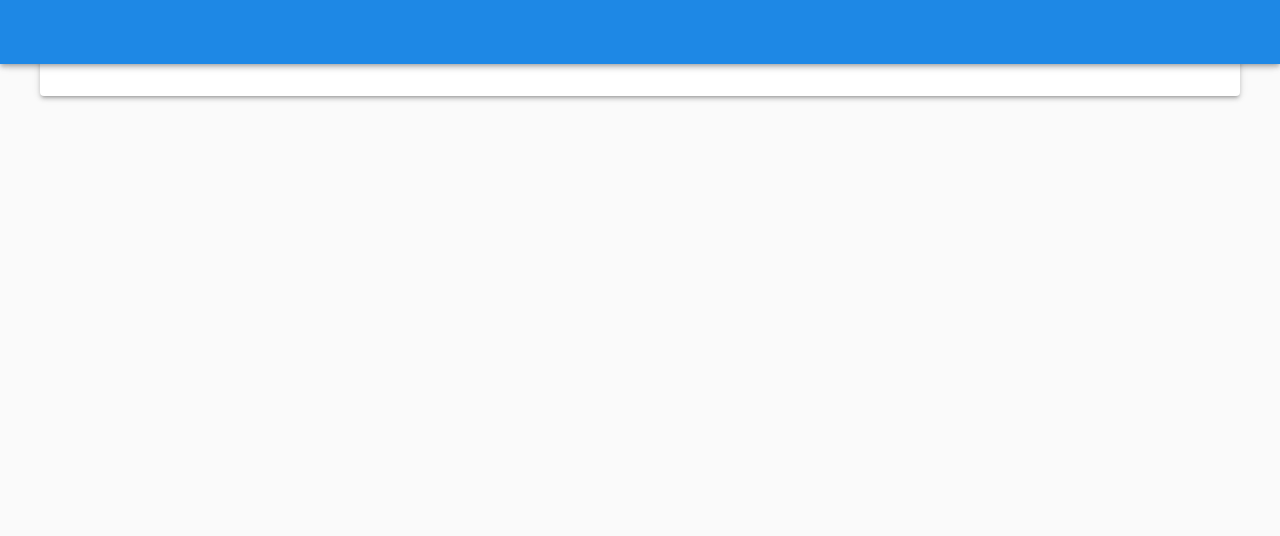
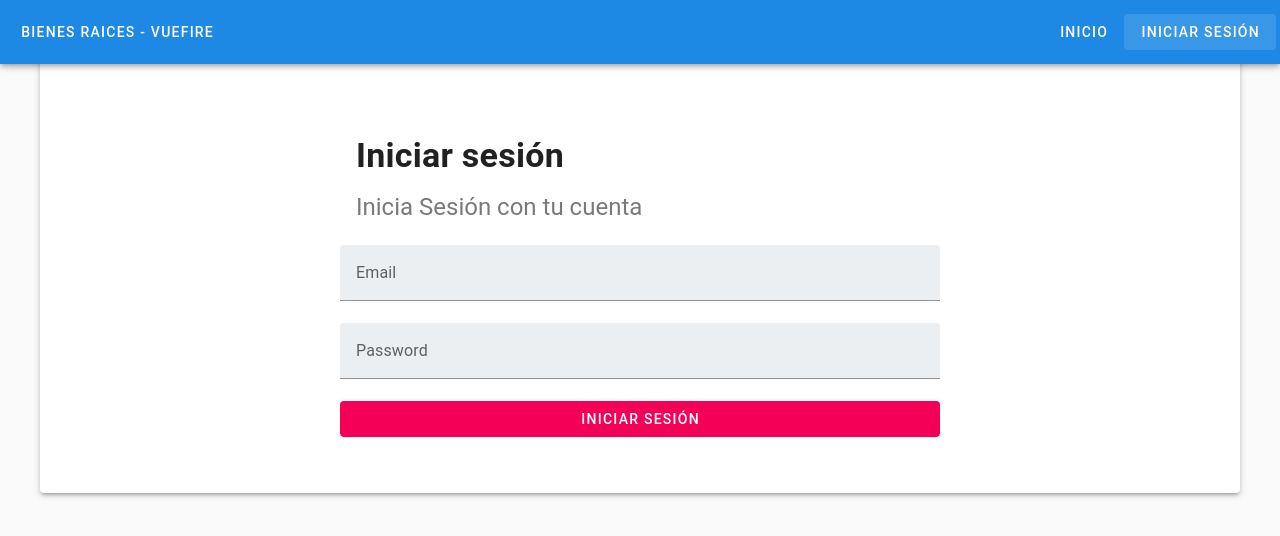
Before and after one commit to peranv/vue-bienes-raices, a Vue app: page /login in a window 1280 px wide. Before the commit this address had no page. Shown: the top 536 px of the page. Built offline with nearby package versions, Linux system fonts and the light colour scheme.

Commit message:
Agregando login

```diff
--- a/src/App.vue
+++ b/src/App.vue
@@ -11,12 +11,24 @@
 
    <v-layout>
     <v-app-bar color="blue-darken-1">
+      <template v-slot:prepend>
+        <v-btn
+            :to="{name: 'home'}">
+          Bienes Raices - VueFire
+        </v-btn>
+      </template>
+
        <template v-slot:append>
+        <v-btn
+            :to="{name: 'home'}">
+          Inicio
+        </v-btn>
+        <v-btn
+            :to="{name: 'login'}">
+          Iniciar Sesión
+        </v-btn>
+       </template>
 
-       </template>
-       <template v-slot:prepend>
-
-       </template>
     </v-app-bar>
 
     <v-main>
--- a/src/router/index.js
+++ b/src/router/index.js
@@ -8,6 +8,11 @@
       path: '/',
       name: 'home',
       component: HomeView
+    },
+    {
+      path: '/login',
+      name: 'login',
+      component: () => import('../views/LoginView.vue')
     }
   ]
 })
--- a/src/views/HomeView.vue
+++ b/src/views/HomeView.vue
@@ -2,7 +2,5 @@
 </script>
 
 <template>
-  <main>
    <h1 class="text-center text-h3 front-weight-bold my-5">Vue Bienes Raices</h1>
-  </main>
 </template>
--- /dev/null
+++ b/src/views/LoginView.vue
@@ -0,0 +1,38 @@
+<script setup>
+
+</script>
+
+<template>
+  <v-card
+      flat
+      max-width="600"
+      class="mx-auto my-10"
+  >
+    <v-card-title
+       class="text-h4 font-weight-bold"
+       tag="h3"
+    >
+        Iniciar sesión
+    </v-card-title>
+     <v-card-subtitle class="text-h5">
+        Inicia Sesión con tu cuenta
+     </v-card-subtitle>
+     <v-form class="mt-5">
+        <v-text-field
+           type="email"
+           label="Email"
+           bg-color="blue-grey-lighten-5"
+        />
+        <v-text-field
+           type="password"
+           label="Password"
+           bg-color="blue-grey-lighten-5"
+        />
+
+        <v-btn block color="pink-accent-3">
+            Iniciar Sesión
+        </v-btn>
+
+     </v-form>
+  </v-card>
+</template>
```
